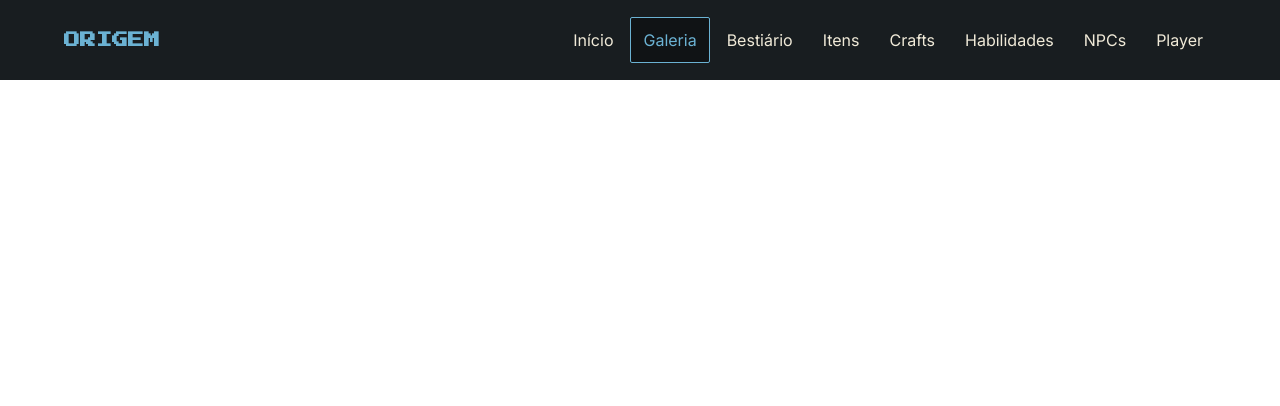
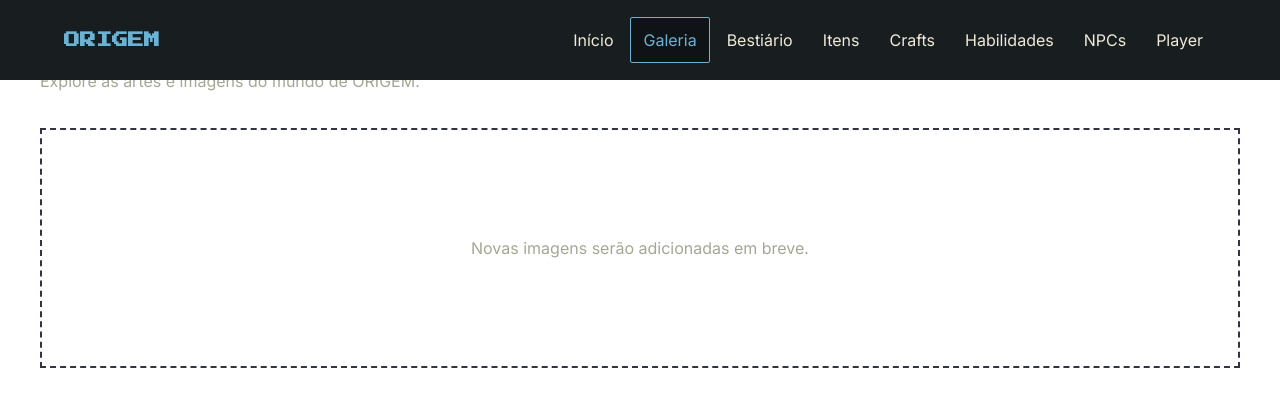
Before and after one commit to Herdes-s/ORIGEM-STUDIO, a React (Vite) app: page /galeria in a window 1280 px wide. Shown: the top 406 px of the page. Built offline with nearby package versions, Linux system fonts and the light colour scheme.

Commit message:
feat: adiciona page bestiary e ajusta page gallery

```diff
--- a/src/App.tsx
+++ b/src/App.tsx
@@ -2,14 +2,17 @@ import { Route, Routes } from "react-router-dom";
 import "./App.css";
 import Header from "./components/Header";
 import Home from "./pages/Home";
+import Gallery from "./pages/Gallery";
+import Bestiary from "./pages/Bestiary";
 
 function App() {
   return (
     <>
       <Header />
       <Routes>
-        <Route path="/" element={<Home />}></Route>
-        <Route path="/galeria" element={<h2>Galeria do ORIGEM</h2>}></Route>
+        <Route path="/" element={<Home />} />
+        <Route path="/galeria" element={<Gallery />} />
+        <Route path="/bestiario" element={<Bestiary />} />
       </Routes>
     </>
   );
--- a/src/components/Header/index.tsx
+++ b/src/components/Header/index.tsx
@@ -50,6 +50,7 @@ export default function Header() {
           {navLinks.map((link) => (
             <NavLink
               to={link.href}
+              end={link.href === "/"}
               key={link.href}
               onClick={() => setMenuOpen(false)}
               className={({ isActive }) => isActive ? styles.navLinkActive : undefined}
--- /dev/null
+++ b/src/components/PageHeader/PageHeader.module.css
@@ -0,0 +1,20 @@
+@import "../../styles/global.css";
+
+.pageHeader {
+    width: 100%;
+    max-width: var(--content-width);
+    margin: 0 auto 2rem;
+}
+
+.pageHeader h1 {
+    color: var(--color-primary);
+    font-size: clamp(1.25rem, 4vw, 2rem);
+    line-height: 1.6;
+}
+
+.pageHeader p {
+    margin-top: 1rem;
+    color: var(--color-text-muted);
+    font-size: 1rem;
+    line-height: 1.8;
+}
--- /dev/null
+++ b/src/components/PageHeader/index.tsx
@@ -0,0 +1,15 @@
+import styles from "./PageHeader.module.css";
+
+type PageHeaderProps = {
+  title: string;
+  description: string;
+};
+
+export default function PageHeader({ title, description }: PageHeaderProps) {
+  return (
+    <header className={styles.pageHeader}>
+      <h1>{title}</h1>
+      <p>{description}</p>
+    </header>
+  );
+}
--- /dev/null
+++ b/src/pages/Bestiary/Bestiary.module.css
@@ -0,0 +1 @@
+@import "../../styles/global.css";
--- /dev/null
+++ b/src/pages/Bestiary/index.tsx
@@ -0,0 +1,10 @@
+import PageHeader from "../../components/PageHeader";
+import styles from "./Bestiary.module.css"
+
+export default function Bestiary() {
+    return (
+        <main className={styles.pageLayout}>
+            <PageHeader title="Bestiario" description="Conheça as criaturas que habitam o mundo de ORIGEM." />
+        </main>
+    )
+}
--- a/src/pages/Gallery/Gallery.module.css
+++ b/src/pages/Gallery/Gallery.module.css
@@ -1 +1,15 @@
 @import "../../styles/global.css";
+
+.emptyGallery {
+    width: 100%;
+    max-width: var(--content-width);
+    min-height: 15rem;
+    margin: 0 auto;
+    display: flex;
+    align-items: center;
+    justify-content: center;
+    padding: 2rem;
+    border: var(--border-width) dashed var(--color-border);
+    color: var(--color-text-muted);
+    text-align: center;
+}
--- a/src/pages/Gallery/index.tsx
+++ b/src/pages/Gallery/index.tsx
@@ -1,10 +1,16 @@
+import PageHeader from "../../components/PageHeader";
 import styles from "./Gallery.module.css";
 
 export default function Gallery() {
   return (
-    <section>
-      <h1>Galeria</h1>
-      <p>Explore as artes e imagens do mundo de ORIGEM.</p>
-    </section>
+    <main className={styles.pageLayout}>
+      <PageHeader
+        title="Galeria"
+        description="Explore as artes e imagens do mundo de ORIGEM."
+      />
+      <section className={styles.emptyGallery}>
+        <p>Novas imagens serão adicionadas em breve.</p>
+      </section>
+    </main>
   );
 }
--- a/src/styles/global.css
+++ b/src/styles/global.css
@@ -55,3 +55,10 @@ h6 {
   margin-inline: auto;
   padding: 5rem var(--page-padding) 2rem;
 }
+
+.pageLayout {
+  min-height: 100vh;
+  padding: 7rem var(--page-padding) 3rem;
+  background-color: var(--color-background);
+  color: var(--color-text);
+}
```
